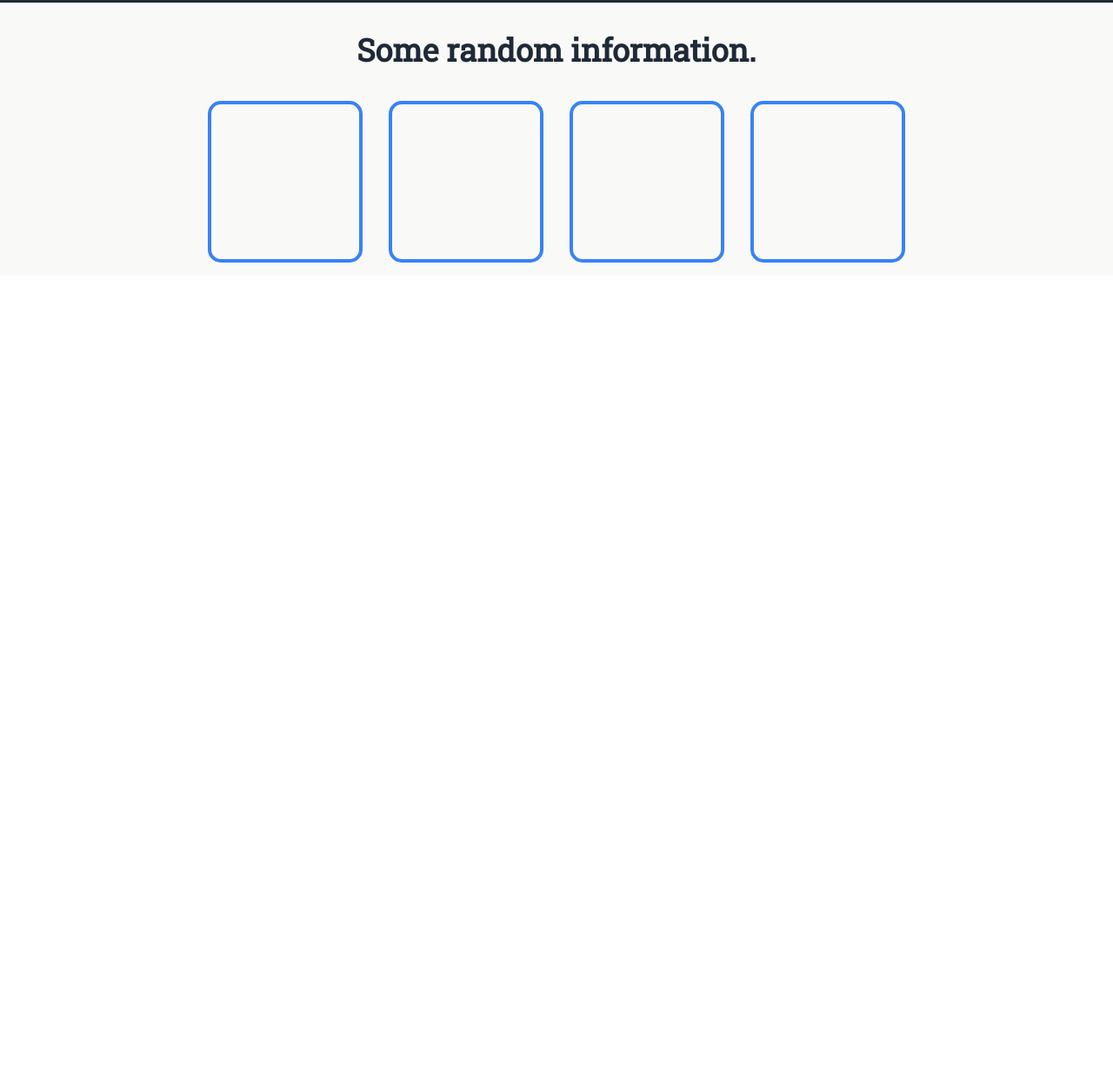
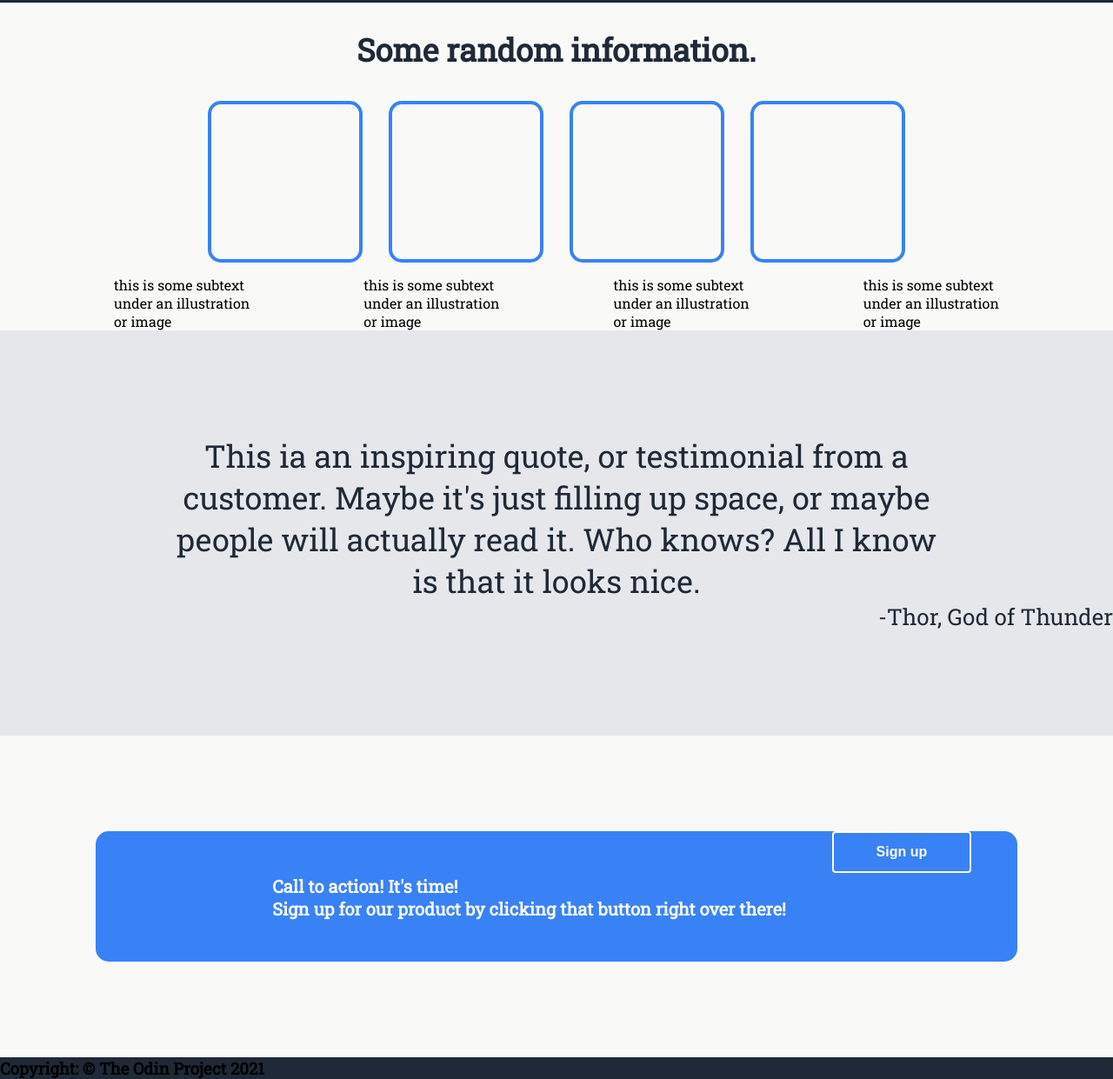
Before and after one commit to PromiseLanga/Project-Landing-page, a plain HTML site: page index.html in a window 1280 px wide. Shown: the part 495-1736 px from the top of the page at 87% size. Before the commit the page ends 812 px from the top, so only its background shows below. Drawn offline with Linux system fonts and the light colour scheme.

Commit message:
Last section done !!

```diff
--- a/index.html
+++ b/index.html
@@ -40,5 +40,24 @@
                 <div class="contents"></div>
             </div>
         </div>
+        <div class="para">
+            <div><p2 class="p2">this is some subtext<br>under an illustration<br>   or image</p2></div>
+            <div><p3 class="p3">this is some subtext<br>under an illustration<br>   or image</p2></div>
+            <div><p4 class="p4">this is some subtext<br>under an illustration<br>   or image</p2></div>
+            <div><p5 class="p5">this is some subtext<br>under an illustration<br>   or image</p2></div>
+        </div>
        </div>
+       <div class="section-three">
+        <p6 class="p6">This ia an inspiring quote, or testimonial from a<br>customer. Maybe it's just filling up space, or maybe<br>people will actually read it. Who knows? All I know<br>is that it looks nice.</p6>
+        <br>
+        <div class="p7"><p7>-Thor, God of Thunder</p7></div>
+    </div>
+    <div class="section-four">
+            <div class="blue"><h3 class="h3">Call to action! It's time!<br>
+        Sign up for our product by clicking that button right over there!</h3>
+    <button type="button" class="button2">Sign up</button></div>
+    </div>
+    <div class="last-section">
+        <h3> Copyright: &copy; The Odin Project 2021</h3>
+    </div>
 </body>
```
